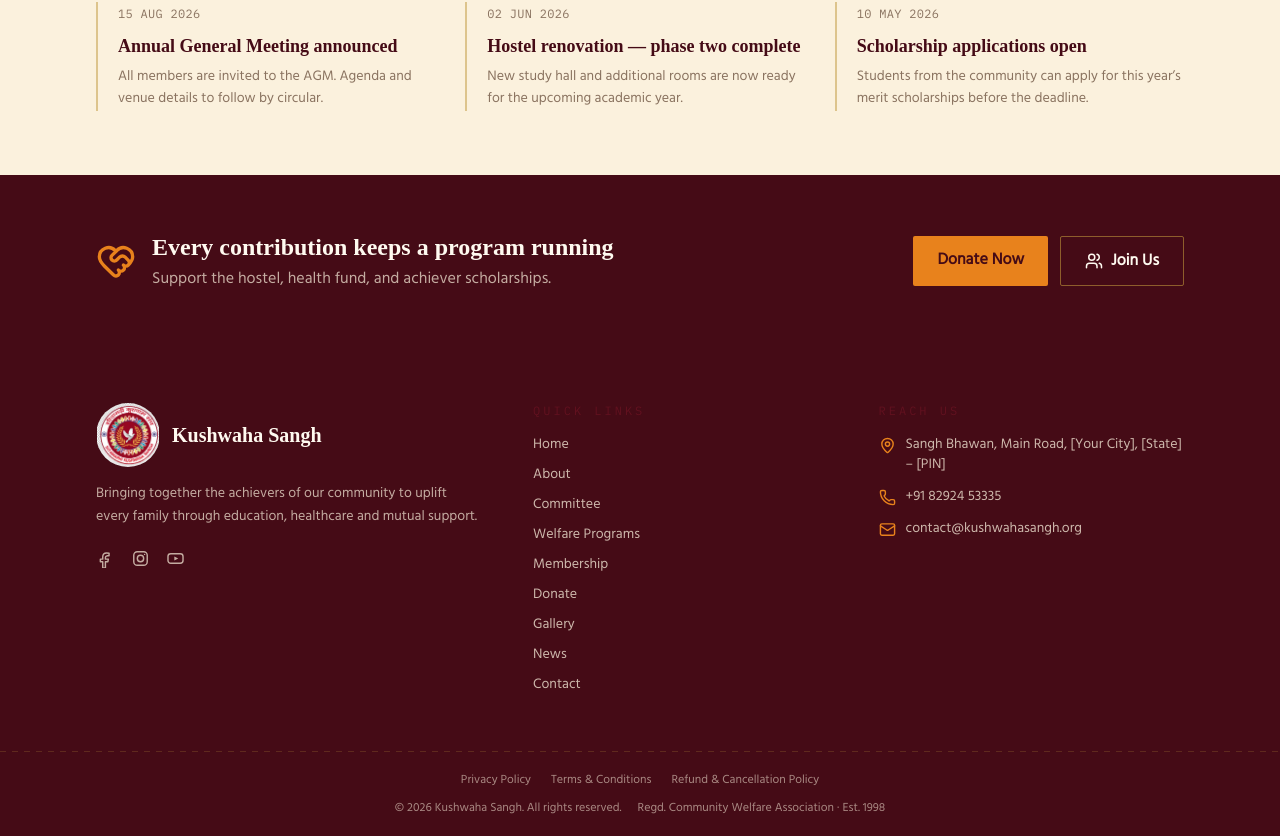
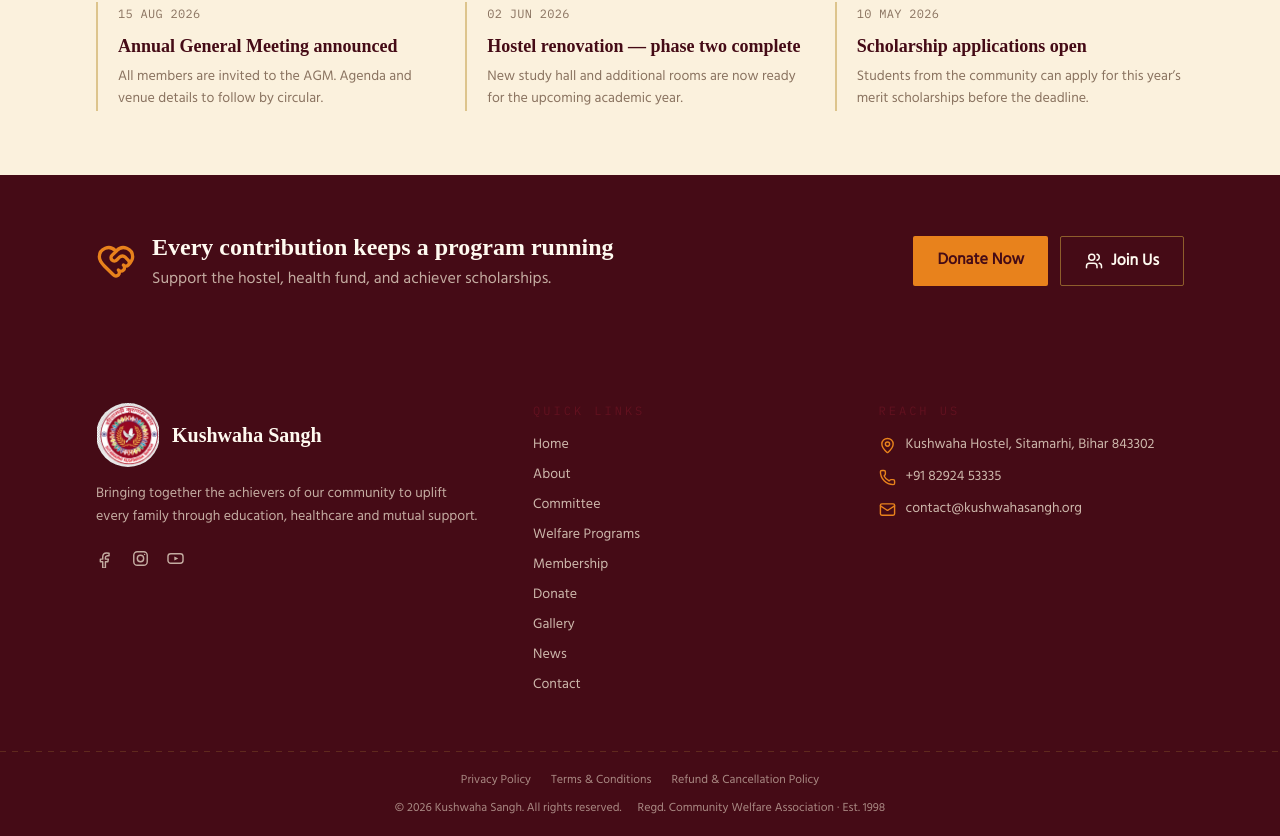
Before and after one commit to Ajitsingh4362/Kushwaha-sangh, a React (Vite) app: page / in a window 1280 px wide. Shown: the part 3223-4059 px from the top of the page. Built offline with nearby package versions, Linux system fonts and the light colour scheme; no server answers; a web font is replaced by a local one.

Commit message:
Update address with real location

```diff
--- a/src/data/content.js
+++ b/src/data/content.js
@@ -14,7 +14,7 @@ export const site = {
   whatsapp: '910000000000', // placeholder number, digits only, country code first
   email: 'contact@kushwahasangh.org', // placeholder
   phone: '+91 82924 53335',
-  address: 'Sangh Bhawan, Main Road, [Your City], [State] – [PIN]', // placeholder
+  address: 'Kushwaha Hostel, Sitamarhi, Bihar 843302',
   socials: {
     facebook: '#',
     instagram: '#',
```
